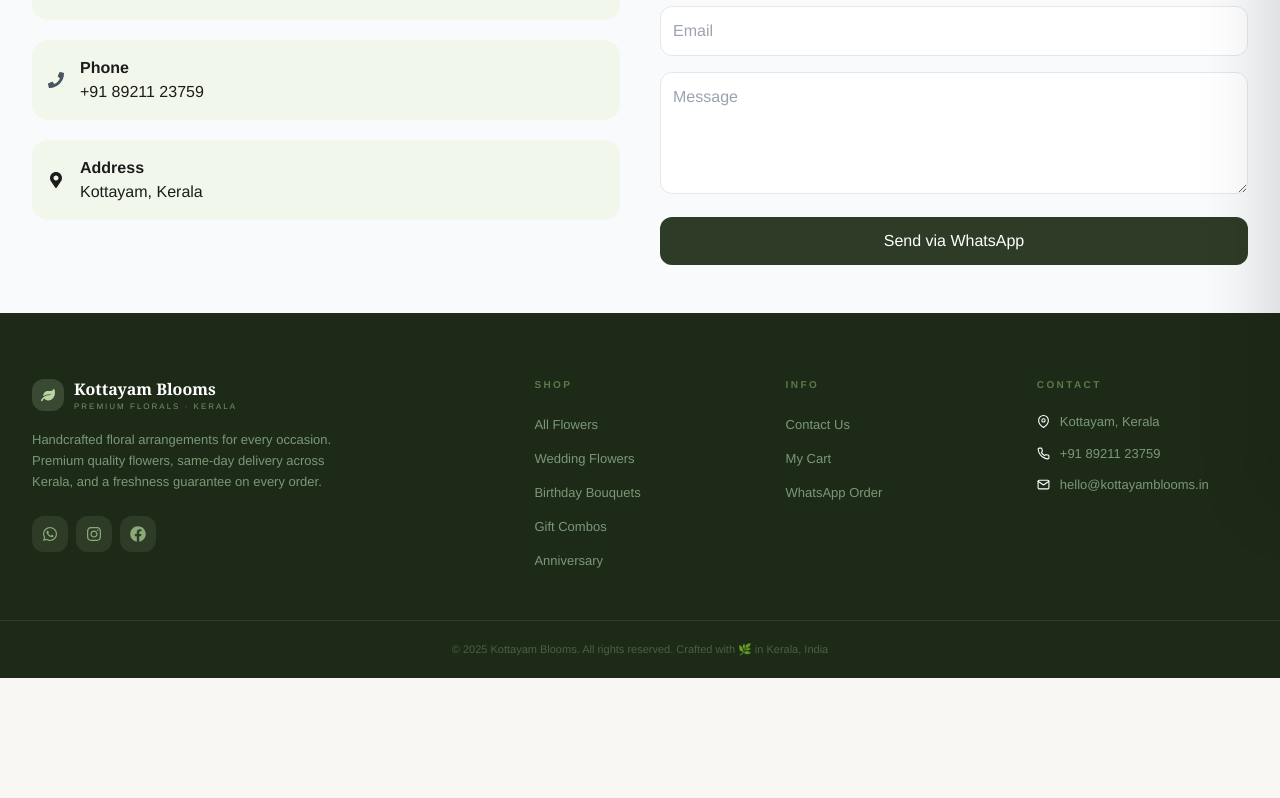
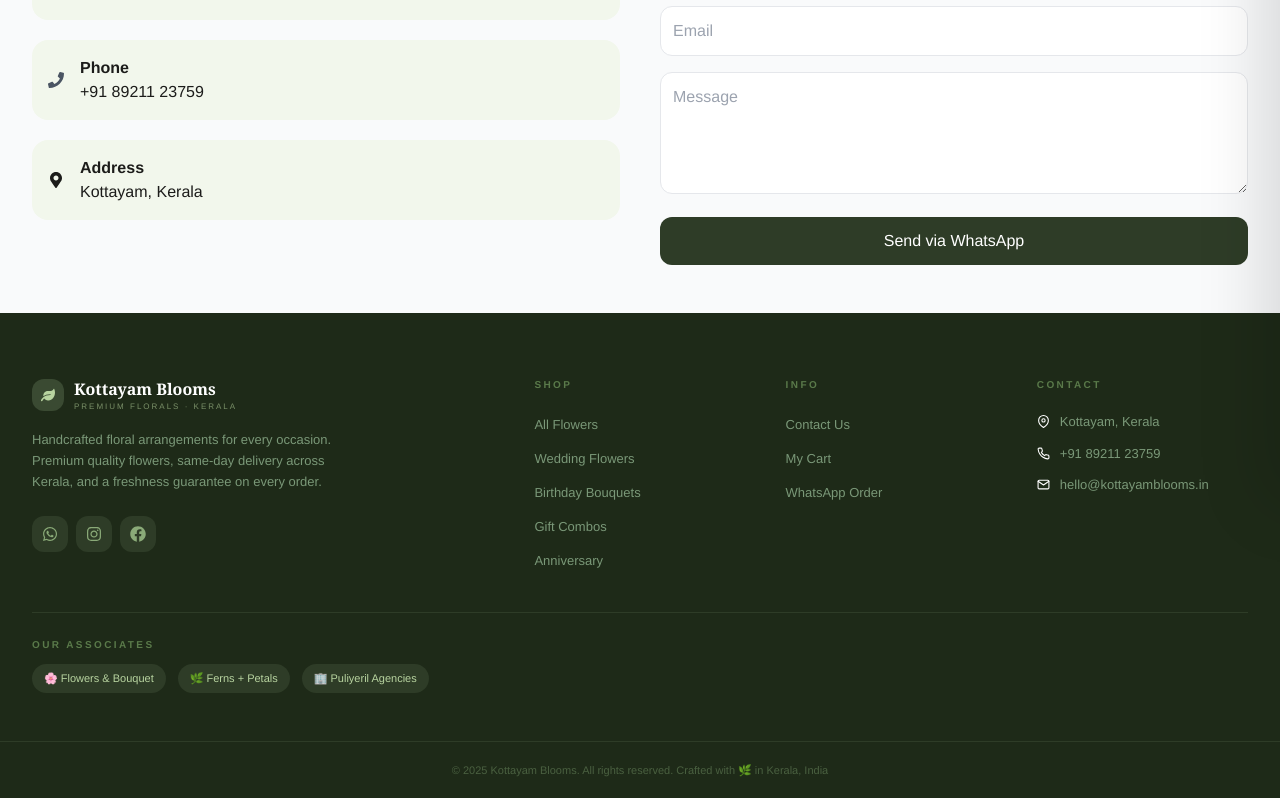
Before and after one commit to ukmani01/kottayam-blooms, a React (Vite) app: page /contact in a window 1280 px wide. Shown: the part 296-1094 px from the top of the page. Before the commit the page ends 974 px from the top, so only its background shows below. Built offline with nearby package versions, Linux system fonts and the light colour scheme.

Commit message:
Refactor Footer component structure updated
 Our Associates              added

```diff
--- a/src/components/Footer.tsx
+++ b/src/components/Footer.tsx
@@ -1,3 +1,4 @@
+
 import React from 'react';
 import { Link } from 'react-router-dom';
 import { FaWhatsapp, FaInstagram, FaFacebook, FaLeaf } from 'react-icons/fa';
@@ -10,24 +11,91 @@
         <div className="grid grid-cols-1 md:grid-cols-2 lg:grid-cols-5 gap-10">
           <div className="lg:col-span-2">
             <div className="flex items-center gap-2.5 mb-4">
-              <div className="w-8 h-8 rounded-xl bg-[#3a4a32] flex items-center justify-center"><FaLeaf className="text-[#b8d4a0] text-sm" /></div>
-              <div><div className="font-serif text-[16px] font-bold text-white">Kottayam Blooms</div><div className="text-[8px] tracking-[0.25em] uppercase text-[#7a9068]">Premium Florals · Kerala</div></div>
+              <div className="w-8 h-8 rounded-xl bg-[#3a4a32] flex items-center justify-center">
+                <FaLeaf className="text-[#b8d4a0] text-sm" />
+              </div>
+              <div>
+                <div className="font-serif text-[16px] font-bold text-white">Kottayam Blooms</div>
+                <div className="text-[8px] tracking-[0.25em] uppercase text-[#7a9068]">Premium Florals · Kerala</div>
+              </div>
             </div>
             <p className="text-[13px] text-[#7a9878] leading-relaxed max-w-xs mb-6">
               Handcrafted floral arrangements for every occasion. Premium quality flowers,
               same-day delivery across Kerala, and a freshness guarantee on every order.
             </p>
             <div className="flex items-center gap-2">
-              <a href="https://wa.me/918921123759" className="w-9 h-9 rounded-xl bg-[#2e3c27] flex items-center justify-center text-[#8aaa78] hover:bg-[#3a4a32] hover:text-white transition"><FaWhatsapp size={16} /></a>
-              <a href="#" className="w-9 h-9 rounded-xl bg-[#2e3c27] flex items-center justify-center text-[#8aaa78] hover:bg-[#3a4a32] hover:text-white transition"><FaInstagram size={16} /></a>
-              <a href="#" className="w-9 h-9 rounded-xl bg-[#2e3c27] flex items-center justify-center text-[#8aaa78] hover:bg-[#3a4a32] hover:text-white transition"><FaFacebook size={16} /></a>
+              <a href="https://wa.me/918921123759" className="w-9 h-9 rounded-xl bg-[#2e3c27] flex items-center justify-center text-[#8aaa78] hover:bg-[#3a4a32] hover:text-white transition">
+                <FaWhatsapp size={16} />
+              </a>
+              <a href="#" className="w-9 h-9 rounded-xl bg-[#2e3c27] flex items-center justify-center text-[#8aaa78] hover:bg-[#3a4a32] hover:text-white transition">
+                <FaInstagram size={16} />
+              </a>
+              <a href="#" className="w-9 h-9 rounded-xl bg-[#2e3c27] flex items-center justify-center text-[#8aaa78] hover:bg-[#3a4a32] hover:text-white transition">
+                <FaFacebook size={16} />
+              </a>
             </div>
           </div>
-          <div><h4 className="text-[10px] font-bold uppercase tracking-[0.24em] text-[#5a7a4a] mb-5">Shop</h4><ul className="space-y-2.5">{['All Flowers','Wedding Flowers','Birthday Bouquets','Gift Combos','Anniversary'].map(l => <li key={l}><Link to={`/shop?category=${l === 'All Flowers' ? '' : l}`} className="text-[13px] text-[#7a9878] hover:text-[#b8d4a0]">{l}</Link></li>)}</ul></div>
-          <div><h4 className="text-[10px] font-bold uppercase tracking-[0.24em] text-[#5a7a4a] mb-5">Info</h4><ul className="space-y-2.5"><li><Link to="/contact" className="text-[13px] text-[#7a9878] hover:text-[#b8d4a0]">Contact Us</Link></li><li><Link to="/cart" className="text-[13px] text-[#7a9878] hover:text-[#b8d4a0]">My Cart</Link></li><li><a href="https://wa.me/918921123759" className="text-[13px] text-[#7a9878] hover:text-[#b8d4a0]">WhatsApp Order</a></li></ul></div>
-          <div><h4 className="text-[10px] font-bold uppercase tracking-[0.24em] text-[#5a7a4a] mb-5">Contact</h4><ul className="space-y-3"><li className="flex items-center gap-2.5"><FiMapPin size={13} /><span className="text-[13px] text-[#7a9878]">Kottayam, Kerala</span></li><li className="flex items-center gap-2.5"><FiPhone size={13} /><a href="tel:+918921123759" className="text-[13px] text-[#7a9878] hover:text-[#b8d4a0]">+91 89211 23759</a></li><li className="flex items-center gap-2.5"><FiMail size={13} /><a href="mailto:hello@kottayamblooms.in" className="text-[13px] text-[#7a9878] hover:text-[#b8d4a0]">hello@kottayamblooms.in</a></li></ul></div>
+
+          <div>
+            <h4 className="text-[10px] font-bold uppercase tracking-[0.24em] text-[#5a7a4a] mb-5">Shop</h4>
+            <ul className="space-y-2.5">
+              {['All Flowers', 'Wedding Flowers', 'Birthday Bouquets', 'Gift Combos', 'Anniversary'].map(l => (
+                <li key={l}>
+                  <Link to={`/shop?category=${l === 'All Flowers' ? '' : l}`} className="text-[13px] text-[#7a9878] hover:text-[#b8d4a0]">
+                    {l}
+                  </Link>
+                </li>
+              ))}
+            </ul>
+          </div>
+
+          <div>
+            <h4 className="text-[10px] font-bold uppercase tracking-[0.24em] text-[#5a7a4a] mb-5">Info</h4>
+            <ul className="space-y-2.5">
+              <li><Link to="/contact" className="text-[13px] text-[#7a9878] hover:text-[#b8d4a0]">Contact Us</Link></li>
+              <li><Link to="/cart" className="text-[13px] text-[#7a9878] hover:text-[#b8d4a0]">My Cart</Link></li>
+              <li><a href="https://wa.me/918921123759" className="text-[13px] text-[#7a9878] hover:text-[#b8d4a0]">WhatsApp Order</a></li>
+            </ul>
+          </div>
+
+          <div>
+            <h4 className="text-[10px] font-bold uppercase tracking-[0.24em] text-[#5a7a4a] mb-5">Contact</h4>
+            <ul className="space-y-3">
+              <li className="flex items-center gap-2.5">
+                <FiMapPin size={13} />
+                <span className="text-[13px] text-[#7a9878]">Kottayam, Kerala</span>
+              </li>
+              <li className="flex items-center gap-2.5">
+                <FiPhone size={13} />
+                <a href="tel:+918921123759" className="text-[13px] text-[#7a9878] hover:text-[#b8d4a0]">+91 89211 23759</a>
+              </li>
+              <li className="flex items-center gap-2.5">
+                <FiMail size={13} />
+                <a href="mailto:hello@kottayamblooms.in" className="text-[13px] text-[#7a9878] hover:text-[#b8d4a0]">hello@kottayamblooms.in</a>
+              </li>
+            </ul>
+          </div>
+        </div>
+
+        {/* Associates / Partners Section - added below all columns, before the bottom bar */}
+        <div className="mt-10 pt-6 border-t border-[#2e3c27]">
+          <h4 className="text-[10px] font-bold uppercase tracking-[0.24em] text-[#5a7a4a] mb-3 text-center sm:text-left">
+            Our Associates
+          </h4>
+          <div className="flex flex-wrap justify-center sm:justify-start gap-3">
+            <span className="px-3 py-1.5 rounded-full bg-[#2e3c27] text-[#b8d4a0] text-[11px] font-medium">
+              🌸 Flowers & Bouquet
+            </span>
+            <span className="px-3 py-1.5 rounded-full bg-[#2e3c27] text-[#b8d4a0] text-[11px] font-medium">
+              🌿 Ferns + Petals
+            </span>
+            <span className="px-3 py-1.5 rounded-full bg-[#2e3c27] text-[#b8d4a0] text-[11px] font-medium">
+              🏢 Puliyeril Agencies
+            </span>
+          </div>
         </div>
       </div>
+
       <div className="border-t border-[#2e3c27] px-5 lg:px-8 py-5 text-center text-[11px] text-[#4a6040]">
         © 2025 Kottayam Blooms. All rights reserved. Crafted with 🌿 in Kerala, India
       </div>
```
